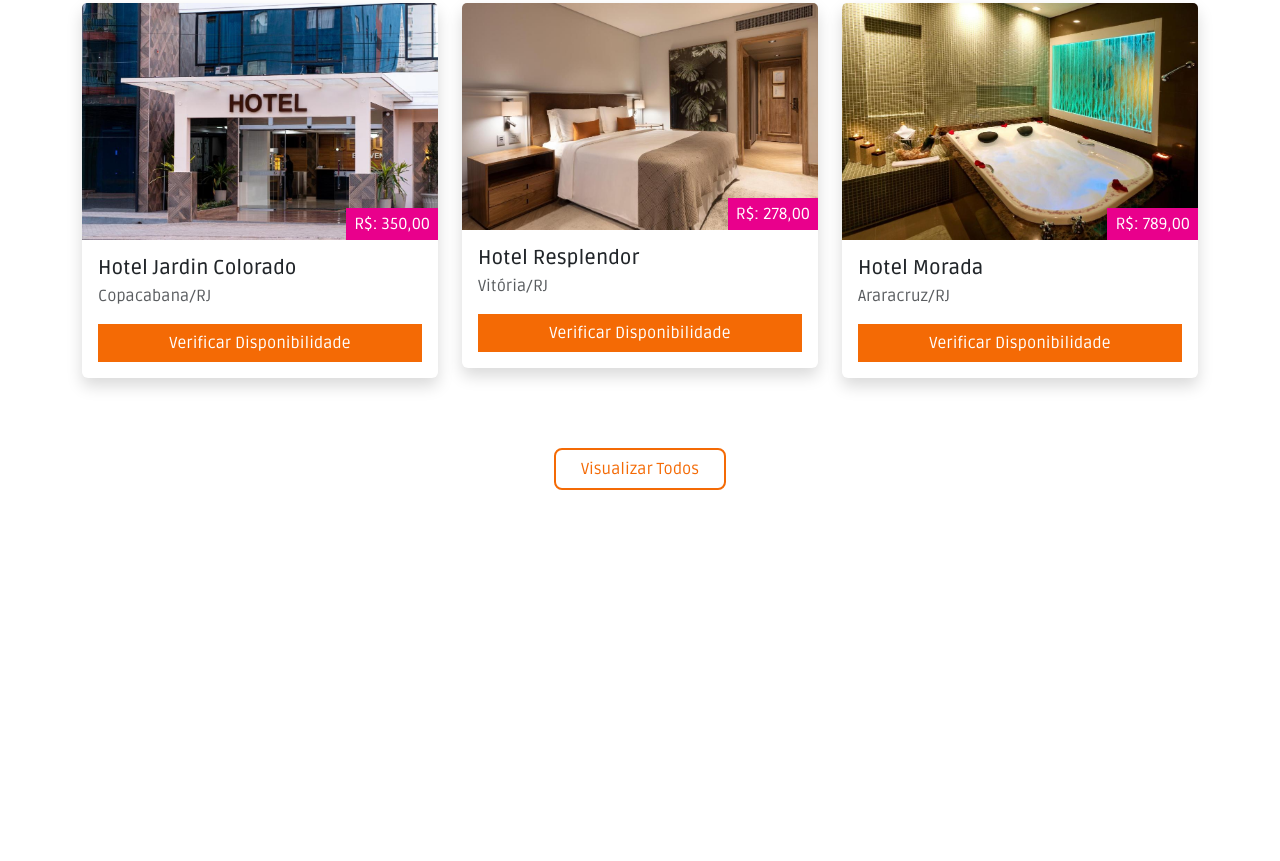
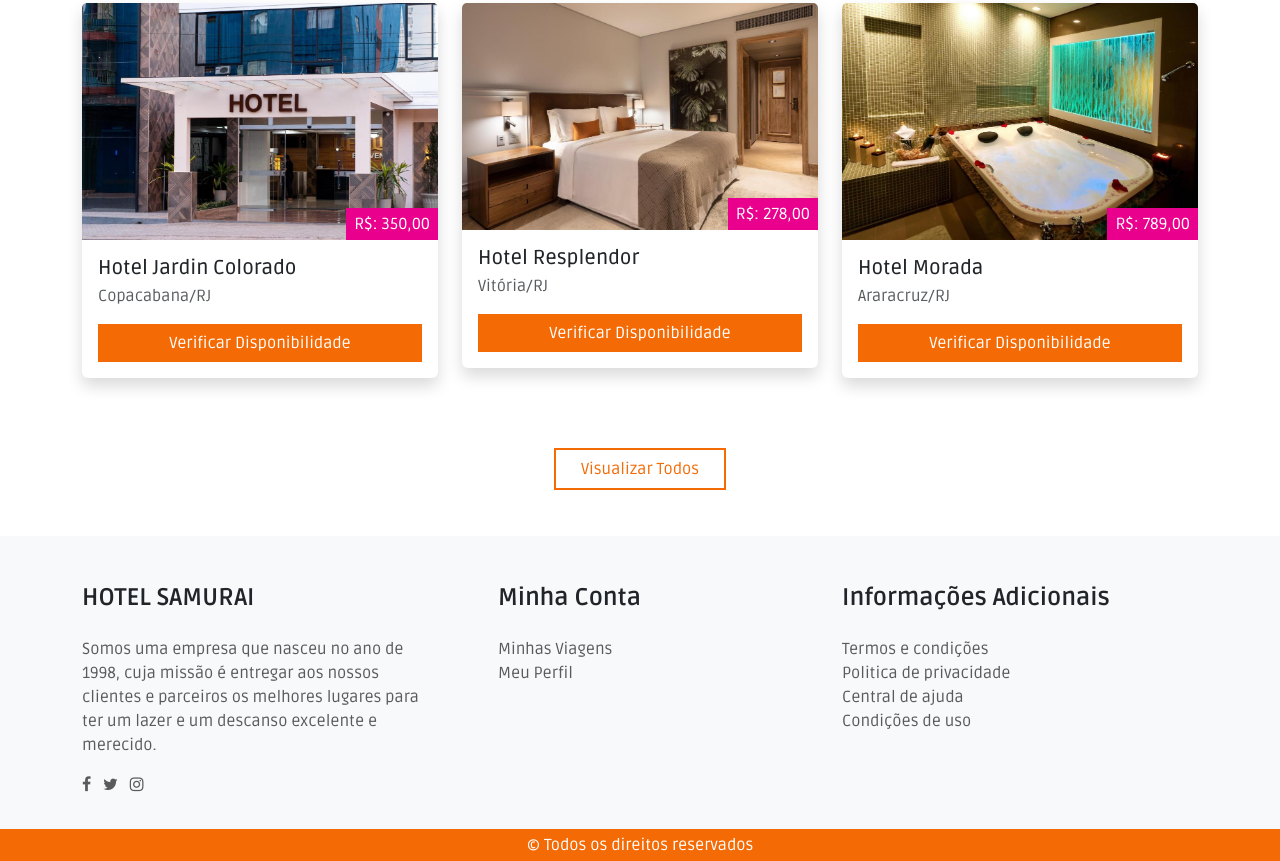
Before and after one commit to carlosnotlemos/Bootstrap, a plain HTML site: page index.html in a window 1280 px wide. Shown: the part 1740-2601 px from the top of the page. Before the commit the page ends 2276 px from the top, so only its background shows below. Drawn offline with nearby package versions, Linux system fonts and the light colour scheme.

Commit message:
style: Criação do Footer e copy

```diff
--- a/index.html
+++ b/index.html
@@ -5,6 +5,7 @@
     <meta charset="UTF-8">
     <meta content="width=device-width, initial-scale=1.0" name="viewport">
     <title>Hotel Samurai</title>
+    <link rel="stylesheet" href="https://cdnjs.cloudflare.com/ajax/libs/font-awesome/4.7.0/css/font-awesome.min.css">
     <link crossorigin="anonymous" href="https://cdn.jsdelivr.net/npm/bootstrap@5.3.3/dist/css/bootstrap.min.css" integrity="sha384-QWTKZyjpPEjISv5WaRU9OFeRpok6YctnYmDr5pNlyT2bRjXh0JMhjY6hW+ALEwIH" rel="stylesheet">
     <link href="style.css" rel="stylesheet">
   </head>
@@ -246,7 +247,7 @@
         </div>
         <div class="row">
           <div class="col-12 d-flex justify-content-center">
-            <a href="" class="btn btn-orange-outline ps-4 pe-4">
+            <a href="" class="btn btn-orange-outline ps-4 pe-4 rounded-0">
               Visualizar Todos
             </a>
           </div>
@@ -255,7 +256,63 @@
     </main>
     <!-- END Promoções -->
 
-
+    <!-- Diferenciais -->
+    <!-- Rodapé -->
+     <footer class="w-100 bg-light">
+        <div class="container pt-5 pt-lg-5 pb-lg-3">
+          <div class="row">
+            <div class="col-12 col-md-3 col-lg-4 mb-3 mb-md-0 mb-lg-0">
+              <h4 class="fs-4 fw-bold text-uppercase mb-2 mb-md-4 mb-lg-4">Hotel Samurai</h4>
+              <p class="text-muted">
+                Somos uma empresa que nasceu no ano de 1998, cuja missão é entregar
+                aos nossos clientes e parceiros os melhores lugares para ter um lazer e um
+                descanso excelente e merecido.
+              </p>
+              <p>
+                <a href="" title="facebook" class="text-decoration-none text-muted me-1 me-md-1 me-lg-2">
+                  <i class="fa fa-facebook" aria-hidden="true"></i>
+                </a>
+                <a href="" title="twitter" class="text-decoration-none text-muted me-1 me-md-1 me-lg-2">
+                  <i class="fa fa-twitter" aria-hidden="true"></i>
+                </a>
+                <a href="" title="instagram" class="text-decoration-none text-muted me-1 me-md-1 me-lg-2">
+                  <i class="fa fa-instagram" aria-hidden="true"></i>
+                </a>
+              </p>
+            </div>
+            <div class="col-12 col-md-3 col-lg-4 pe-lg-0 ps-lg-5 mb-3 mb-md-0 mb-lg-0">
+              <h4 class="fs-4 fw-bold mb-2 mb-md-4 mb-lg-4">Minha Conta</h4>
+              <p class="mb-0">
+                <a href="" class="text-decoration-none text-muted">Minhas Viagens</a>
+              </p>
+              <p class="mb-0">
+                <a href="" class="text-decoration-none text-muted">Meu Perfil</a>
+              </p>
+            </div>
+            <div class="col-12 col-md-3 col-lg-4 mb-3 mb-md-0 mb-lg-0">
+              <h4 class="fs-4 fw-bold mb-2 mb-md-4 mb-lg-4">Informações Adicionais</h4>
+              <p class="mb-0">
+                <a href="" class="text-decoration-none text-muted">Termos e condições</a>
+              </p>
+              <p class="mb-0">
+                <a href="" class="text-decoration-none text-muted">Politica de privacidade</a>
+              </p>
+              <p class="mb-0">
+                <a href="" class="text-decoration-none text-muted">Central de ajuda</a>
+              </p>
+              <p class="mb-0">
+                <a href="" class="text-decoration-none text-muted">Condições de uso</a>
+              </p>
+            </div>
+          </div>
+        </div>
+        <div class="w-100 bg-color-orange d-flex justify-content-center align-items-center">
+          <p class="mb-0 pt-1 pb-1">
+            &copy; Todos os direitos reservados
+          </p>
+        </div>
+     </footer>
+    <!-- END Rodapé -->
 
     <script crossorigin="anonymous" integrity="sha384-I7E8VVD/ismYTF4hNIPjVp/Zjvgyol6VFvRkX/vR+Vc4jQkC+hVqc2pM8ODewa9r" src="https://cdn.jsdelivr.net/npm/@popperjs/core@2.11.8/dist/umd/popper.min.js"></script>
     <script crossorigin="anonymous" integrity="sha384-0pUGZvbkm6XF6gxjEnlmuGrJXVbNuzT9qBBavbLwCsOGabYfZo0T0to5eqruptLy" src="https://cdn.jsdelivr.net/npm/bootstrap@5.3.3/dist/js/bootstrap.min.js"></script>
```
